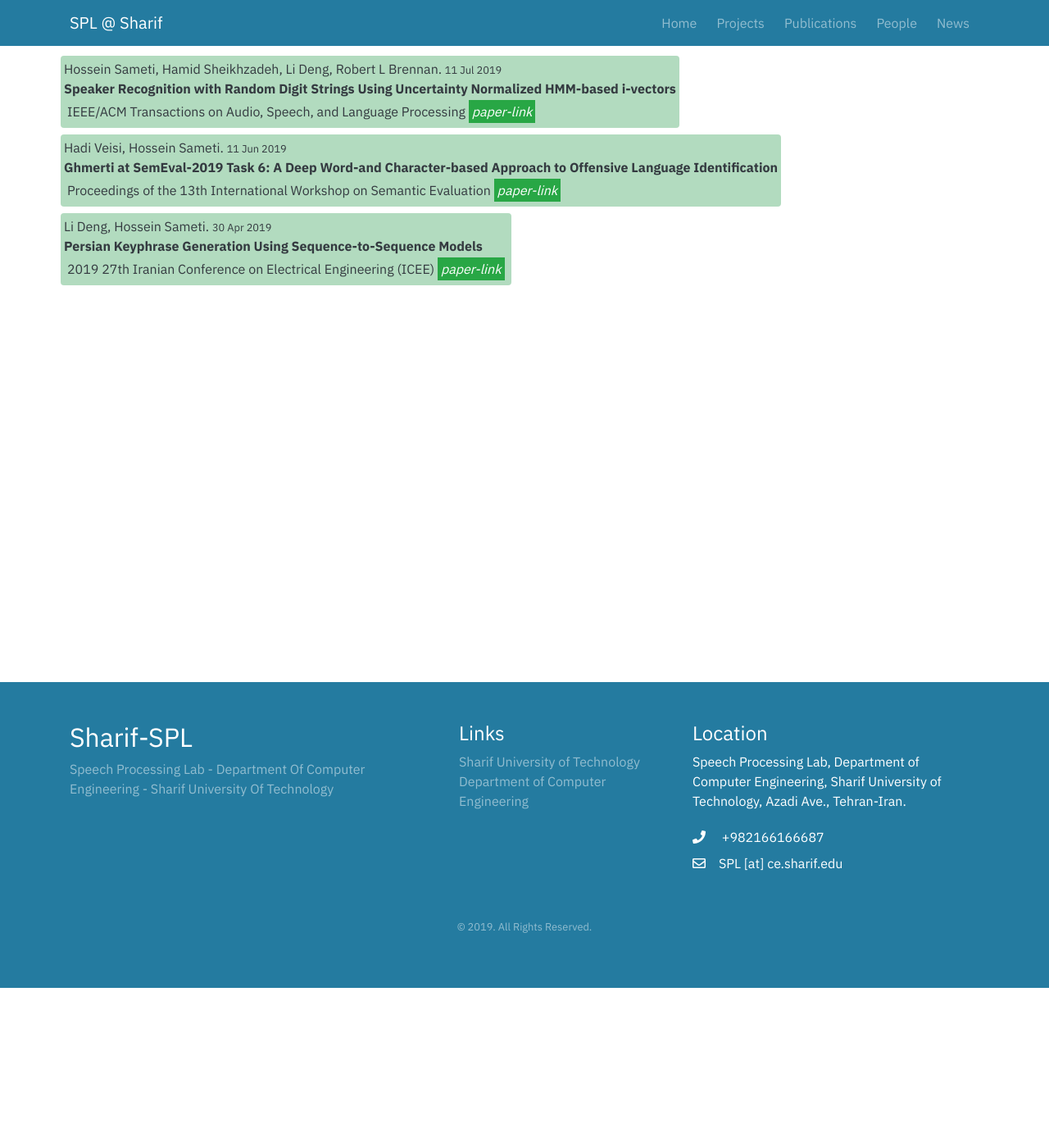
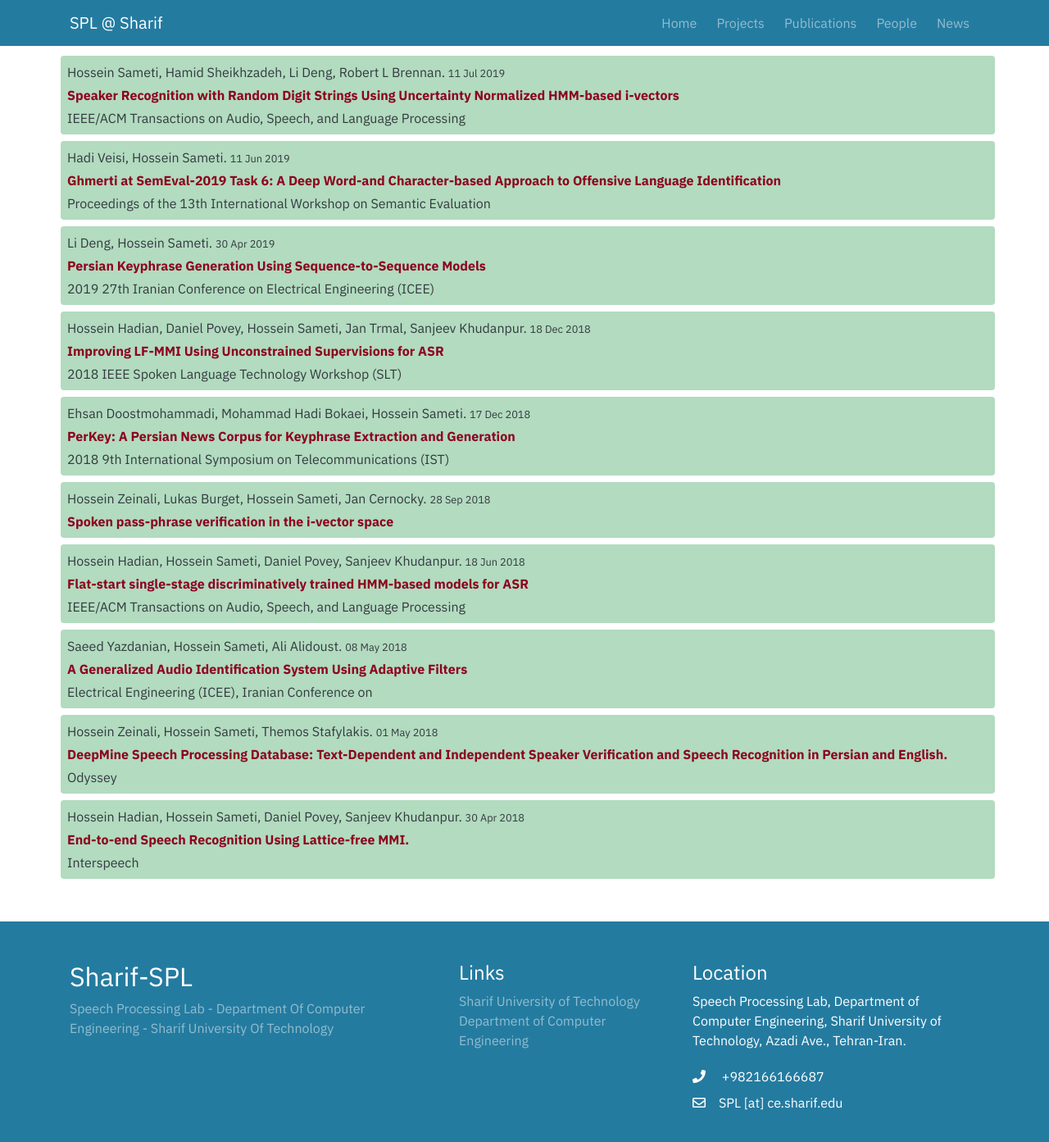
Before and after one commit to mmsamiei/spl-site, a Jekyll site: the page built from _pages/publication.html, in a window 1280 px wide and 1400 px high. Shown: the top 1393 px of the window at 82% size. Built offline with Jekyll 4.4.1, drawn with Linux system fonts in a browser that asks for light colours; nearby versions of some CDN libraries.

Commit message:
some change in publication page

```diff
--- a/_data/publications.yml
+++ b/_data/publications.yml
@@ -1,18 +1,61 @@
-- title:      "Speaker Recognition with Random Digit Strings Using Uncertainty Normalized HMM-based i-vectors"
-  authors:    "Hossein Sameti, Hamid Sheikhzadeh, Li Deng, Robert L Brennan"
-  date:       2019-07-11
-  journal:    "IEEE/ACM Transactions on Audio, Speech, and Language Processing"
-  link:       https://arxiv.org/pdf/1907.06111
+- title:        "Speaker Recognition with Random Digit Strings Using Uncertainty Normalized HMM-based i-vectors"
+  authors:      "Hossein Sameti, Hamid Sheikhzadeh, Li Deng, Robert L Brennan"
+  date:         2019-07-11
+  journal:      "IEEE/ACM Transactions on Audio, Speech, and Language Processing"
+  link:         https://arxiv.org/pdf/1907.06111
 
 
 - title: "Ghmerti at SemEval-2019 Task 6: A Deep Word-and Character-based Approach to Offensive Language Identification"
-  authors:    "Hadi Veisi, Hossein Sameti"
-  date:       2019-06-11
-  conference: "Proceedings of the 13th International Workshop on Semantic Evaluation"
-  link:       https://www.aclweb.org/anthology/S19-2110
+  authors:      "Hadi Veisi, Hossein Sameti"
+  date:         2019-06-11
+  conference:   "Proceedings of the 13th International Workshop on Semantic Evaluation"
+  link:         https://www.aclweb.org/anthology/S19-2110
 
-- title:      "Persian Keyphrase Generation Using Sequence-to-Sequence Models"
-  authors:    "Li Deng, Hossein Sameti"
-  date:       2019-04-30
-  conference: "2019 27th Iranian Conference on Electrical Engineering (ICEE)"
-  link:       https://www.researchgate.net/profile/Ehsan_Doostmohammadi/publication/334937335_Persian_Keyphrase_Generation_Using_Sequence-to-sequence_Models/links/5d452e47a6fdcc370a76c55b/Persian-Keyphrase-Generation-Using-Sequence-to-sequence-Models.pdf
+- title:        "Persian Keyphrase Generation Using Sequence-to-Sequence Models"
+  authors:      "Li Deng, Hossein Sameti"
+  date:         2019-04-30
+  conference:   "2019 27th Iranian Conference on Electrical Engineering (ICEE)"
+  link:         https://www.researchgate.net/profile/Ehsan_Doostmohammadi/publication/334937335_Persian_Keyphrase_Generation_Using_Sequence-to-sequence_Models/links/5d452e47a6fdcc370a76c55b/Persian-Keyphrase-Generation-Using-Sequence-to-sequence-Models.pdf
+
+- title:        "Improving LF-MMI Using Unconstrained Supervisions for ASR"
+  authors:      "Hossein Hadian, Daniel Povey, Hossein Sameti, Jan Trmal, Sanjeev Khudanpur"
+  date:         2018-12-18
+  conference:   "2018 IEEE Spoken Language Technology Workshop (SLT)"
+  link:         nodirapovey.com/files/2018_slt_unconstrained.pdf
+
+- title:      "PerKey: A Persian News Corpus for Keyphrase Extraction and Generation"
+  authors:      "Ehsan Doostmohammadi, Mohammad Hadi Bokaei, Hossein Sameti"
+  date:         2018-12-17
+  conference:   "2018 9th International Symposium on Telecommunications (IST)"
+  link:         https://ieeexplore.ieee.org/abstract/document/8661095/
+
+- title:        "Spoken pass-phrase verification in the i-vector space"
+  authors:      "Hossein Zeinali, Lukas Burget, Hossein Sameti, Jan Cernocky"
+  date:         2018-09-28
+  link:         https://arxiv.org/pdf/1809.11068
+
+
+- title:        "Flat-start single-stage discriminatively trained HMM-based models for ASR"
+  authors:      "Hossein Hadian, Hossein Sameti, Daniel Povey, Sanjeev Khudanpur"
+  date:         2018-06-18
+  journal:      "IEEE/ACM Transactions on Audio, Speech, and Language Processing"
+  link:         https://ieeexplore.ieee.org/abstract/document/8387866/
+
+- title:        "A Generalized Audio Identification System Using Adaptive Filters"
+  authors:      "Saeed Yazdanian, Hossein Sameti, Ali Alidoust"
+  date:         2018-05-08
+  conference:   "Electrical Engineering (ICEE), Iranian Conference on"
+  link:         https://ieeexplore.ieee.org/abstract/document/8472620/
+
+- title:      "DeepMine Speech Processing Database: Text-Dependent and Independent Speaker Verification and Speech Recognition in Persian and English."
+  authors:      "Hossein Zeinali, Hossein Sameti, Themos Stafylakis"
+  date:         2018-05-01
+  conference:   "Odyssey"
+  link:         https://www.researchgate.net/profile/Hossein_Zeinali/publication/324518056_DeepMine_Speech_Processing_Database_Text-Dependent_and_Independent_Speaker_Verification_and_Speech_Recognition_in_Persian_and_English/links/5ad1dc8aaca272fdaf780c1e/DeepMine-Speech-Processing-Database-Text-Dependent-and-Independent-Speaker-Verification-and-Speech-Recognition-in-Persian-and-English.pdf
+
+
+- title:      "End-to-end Speech Recognition Using Lattice-free MMI."
+  authors:    "Hossein Hadian, Hossein Sameti, Daniel Povey, Sanjeev Khudanpur"
+  date:       2018-04-30
+  conference: "Interspeech"
+  link:       https://pdfs.semanticscholar.org/dcae/b29ad3307e2bdab2218416c81cb0c4e548b2.pdf
--- a/_pages/publication.html
+++ b/_pages/publication.html
@@ -4,14 +4,14 @@ layout: default
 permalink: /publication
 ---
 <div class="container mt-2">
+  {% assign papers =  site.data.publications | sort: "date" | reverse  %}
+  {% for paper in papers %}
   <div class="row">
-    {% assign papers =  site.data.publications | sort: "date" | reverse  %}
-    {% for paper in papers %}
-    <div class="m-1 p-1 rounded border-1 bg-olive text-dark">
-      <p class="m-0">{{paper.authors}}. <small> {{paper.date |‌ date_to_string}} </small> </p>
-      <p class="font-weight-bold m-0">{{paper.title}}</p>
-      <p class="m-1">{{paper.conference}} {{paper.journal}} <a class="font-italic btn-success p-1 font-weight-light m-0"href="{{paper.link}}">paper-link</a></p>
+    <div class="col-12 m-1 p-1 rounded border-1 bg-olive text-dark">
+      <p class="m-1">{{paper.authors}}. <small> {{paper.date |‌ date_to_string}} </small> </p>
+      <a href="{{paper.link}}"><p class="font-weight-bold m-1">{{paper.title}} </p></a>
+      <p class="m-1">{{paper.conference}} {{paper.journal}}</p>
     </div>
-    {% endfor %}
   </div>
+  {% endfor %}
 </div>
```
Also changed, not shown: 1 other file.
